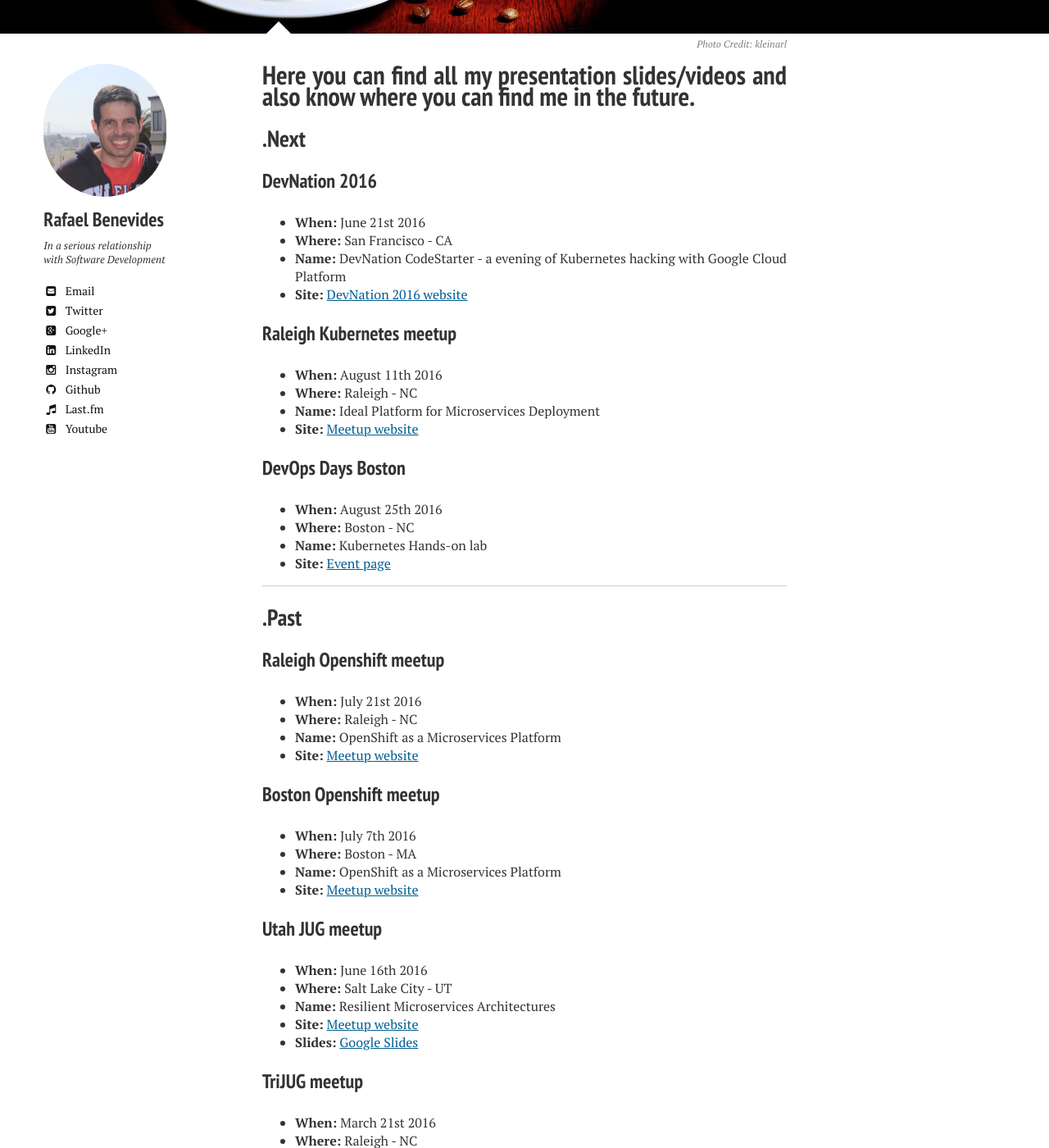
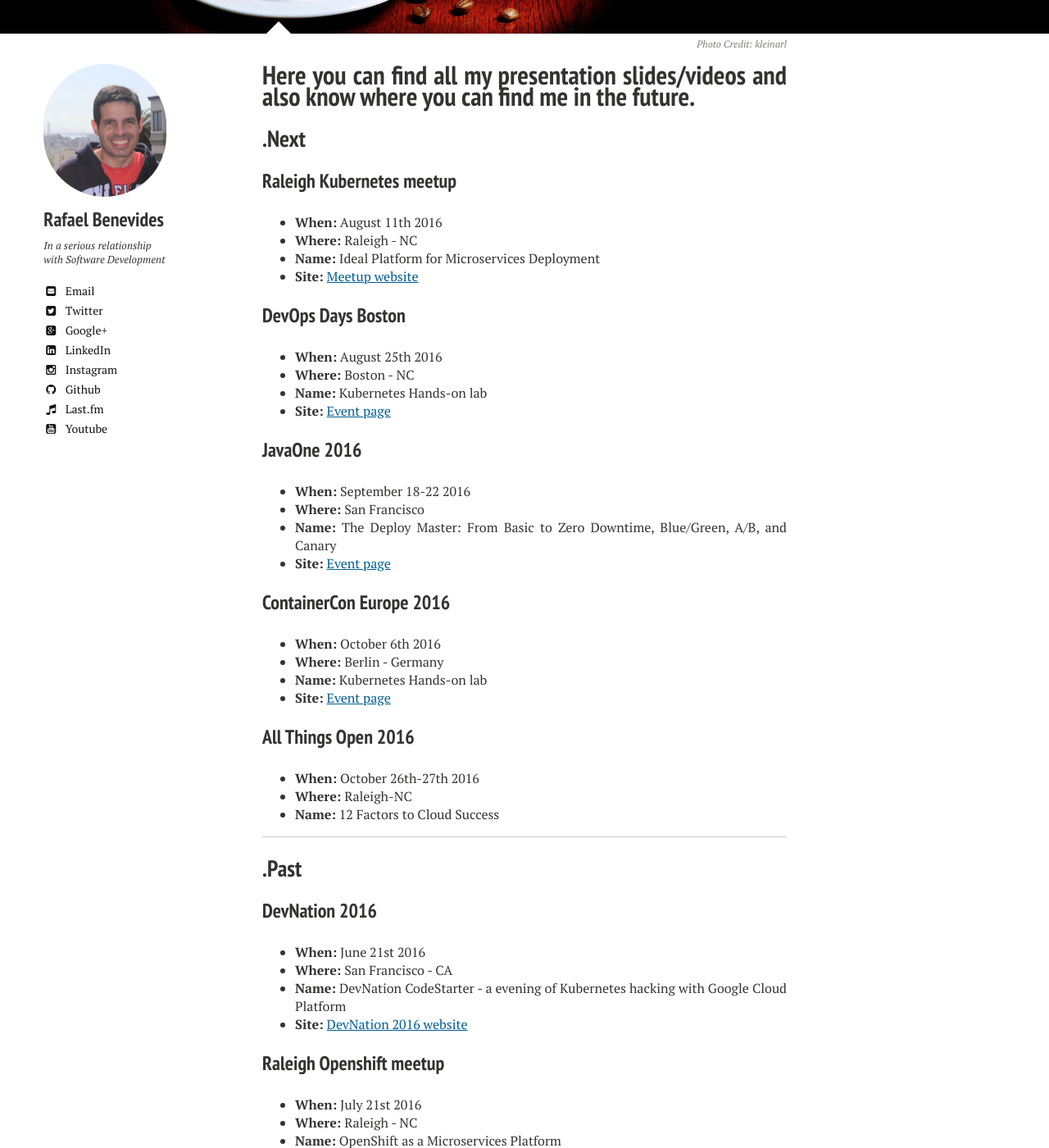
Before and after one commit to rafabene/rafabene.github.io, a Jekyll site: the page built from talks/index.md, in a window 1280 px wide and 1400 px high, scrolled down 380 px. Shown: the whole window at 82% size. Built offline with Jekyll 4.4.1, drawn with Linux system fonts in a browser that asks for light colours; nearby versions of some CDN libraries; comment, search, counter and statistics services are not loaded.

Commit message:
Update talks page

```diff
--- a/talks/index.md
+++ b/talks/index.md
@@ -30,8 +24,31 @@
 - **Name:** Kubernetes Hands-on lab
 - **Site:** [Event page](http://www.devopsdays.org/events/2016-boston/program/rafael-benevides/)
 
+### JavaOne 2016
+- **When:** September 18-22 2016
+- **Where:** San Francisco
+- **Name:** The Deploy Master: From Basic to Zero Downtime, Blue/Green, A/B, and Canary
+- **Site:** [Event page](https://oracle.rainfocus.com/scripts/catalog/oow16.jsp?event=javaone&search=benevides&search.event=javaone)
+
+### ContainerCon Europe 2016
+- **When:** October 6th 2016
+- **Where:** Berlin - Germany
+- **Name:** Kubernetes Hands-on lab
+- **Site:** [Event page](https://linuxconcontainerconeurope2016.sched.org/event/7oHq/tutorial-kubernetes-hands-on-lab-rafael-benevides-red-hat)
+
+### All Things Open 2016
+- **When:** October 26th-27th 2016
+- **Where:** Raleigh-NC
+- **Name:** 12 Factors to Cloud Success
+
 <hr>
 ## .Past
+
+### DevNation 2016
+- **When:** June 21st 2016
+- **Where:** San Francisco - CA
+- **Name:** DevNation CodeStarter - a evening of Kubernetes hacking with Google Cloud Platform
+- **Site:** [DevNation 2016 website](http://www.devnation.org/#agenda)
 
 ### Raleigh Openshift meetup
 - **When:** July 21st 2016
```
Also changed, not shown: other parts of talks/index.md (+0 -6 lines).
